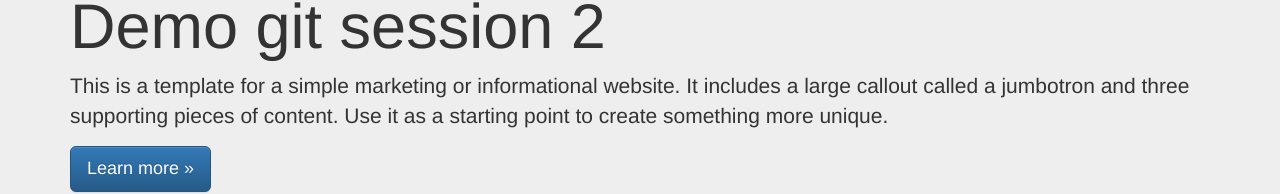
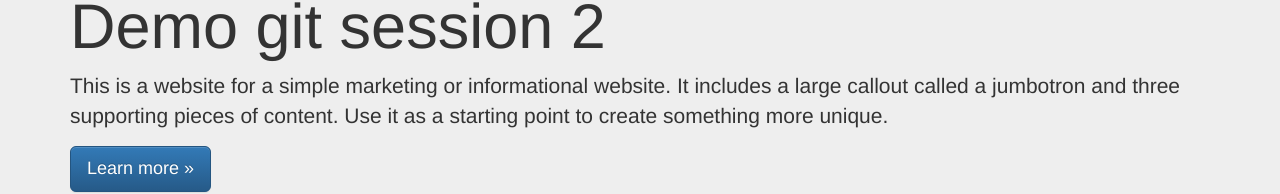
Before and after one commit to rodri-git/GTIDemo, a plain HTML site: page index.html in a window 1280 px wide. Shown: the part 126-320 px from the top of the page. Drawn offline with Linux system fonts and the light colour scheme.

Commit message:
Replace template word in index page

```diff
--- a/index.html
+++ b/index.html
@@ -50,7 +50,7 @@
     <div class="jumbotron">
       <div class="container">
         <h1>Demo git session 2</h1>
-        <p>This is a template for a simple marketing or informational website. It includes a large callout called a jumbotron and three supporting pieces of content. Use it as a starting point to create something more unique.</p>
+        <p>This is a website for a simple marketing or informational website. It includes a large callout called a jumbotron and three supporting pieces of content. Use it as a starting point to create something more unique.</p>
         <p><a class="btn btn-primary btn-lg" href="about.html" role="button">Learn more &raquo;</a></p>
       </div>
     </div>
```
